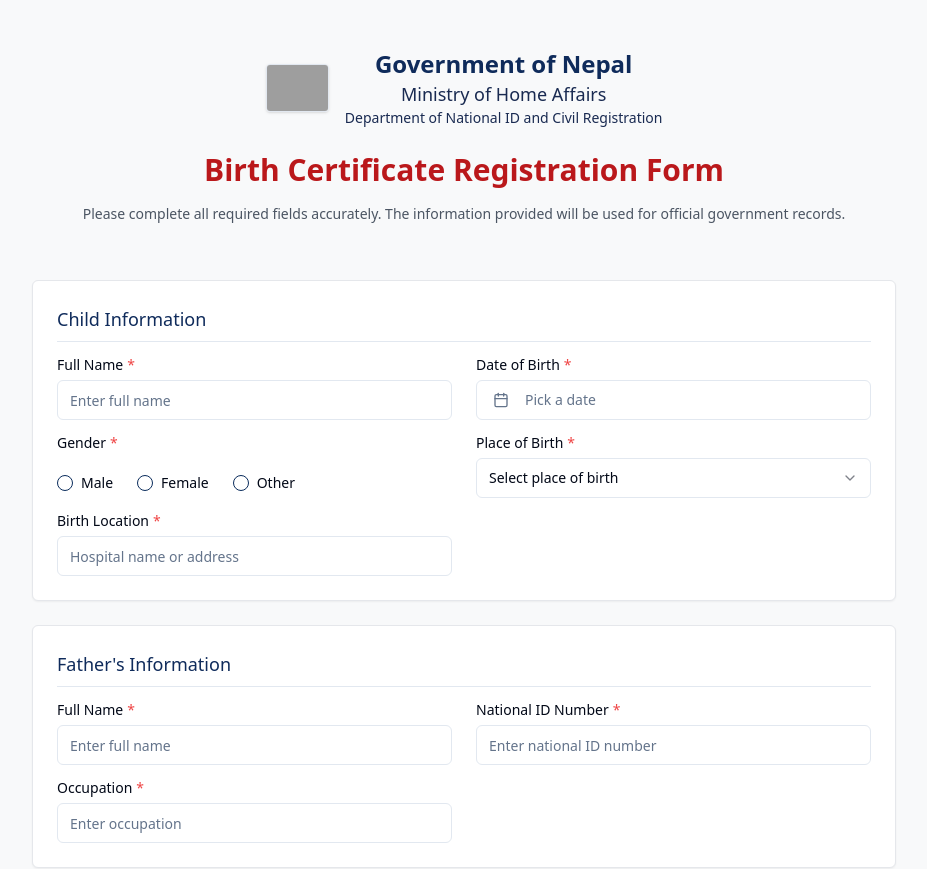
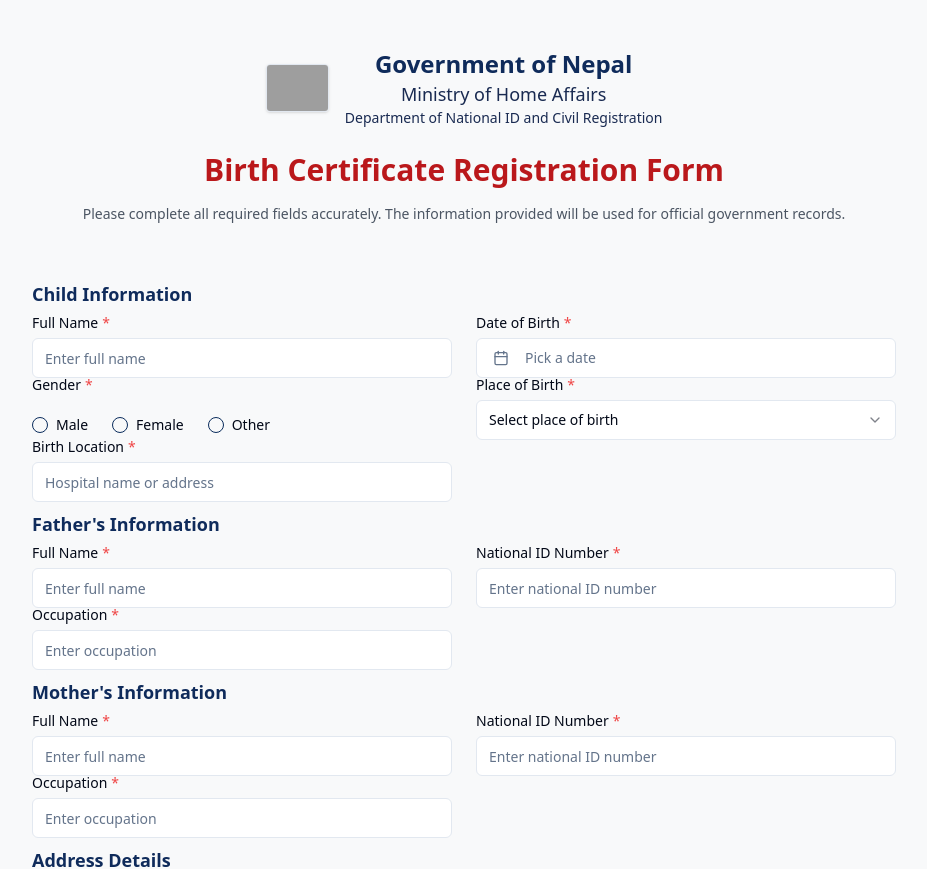
Before and after one commit to MaharjanNaffi/Janma_Darta, a React (Vite) app: page / in a window 1280 px wide. Shown: the top 869 px of the page, without its empty margins (176-1103 px from the left). Built offline with nearby package versions, Linux system fonts and the light colour scheme; grey boxes are pictures that could not be loaded.

Commit message:
Fix: Improve form section separation
Refactor the form to visually separate different information sections.

```diff
--- a/src/components/FormSection.tsx
+++ b/src/components/FormSection.tsx
@@ -10,9 +10,9 @@ interface FormSectionProps {
 
 const FormSection = ({ title, children, className }: FormSectionProps) => {
   return (
-    <div className={cn("border border-gray-200 rounded-md p-6 mb-6 bg-white shadow-sm", className)}>
-      <h2 className="text-lg font-medium text-[#0F2B5B] border-b pb-2 mb-4">{title}</h2>
-      <div className="space-y-4">
+    <div className={cn("mb-2", className)}>
+      <h2 className="text-lg font-semibold text-[#0F2B5B] mb-2">{title}</h2>
+      <div>
         {children}
       </div>
     </div>
--- a/src/pages/Index.tsx
+++ b/src/pages/Index.tsx
@@ -1,4 +1,3 @@
-
 import { useState } from "react";
 import { zodResolver } from "@hookform/resolvers/zod";
 import { useForm } from "react-hook-form";
@@ -90,8 +89,7 @@ const Index = () => {
       <div className="container max-w-4xl mx-auto px-4 py-6">
         <Header />
 
-        <form onSubmit={form.handleSubmit(onSubmit)} className="mt-8 space-y-6">
-          {/* Child Information Section */}
+        <form onSubmit={form.handleSubmit(onSubmit)} className="mt-8 space-y-2">
           <FormSection title="Child Information">
             <div className="grid md:grid-cols-2 gap-6">
               <FormField label="Full Name" htmlFor="childFullName" required>
@@ -200,7 +198,6 @@ const Index = () => {
             </div>
           </FormSection>
 
-          {/* Father's Information Section */}
           <FormSection title="Father's Information">
             <div className="grid md:grid-cols-2 gap-6">
               <FormField label="Full Name" htmlFor="fatherFullName" required>
@@ -243,7 +240,6 @@ const Index = () => {
             </div>
           </FormSection>
 
-          {/* Mother's Information Section */}
           <FormSection title="Mother's Information">
             <div className="grid md:grid-cols-2 gap-6">
               <FormField label="Full Name" htmlFor="motherFullName" required>
@@ -286,7 +282,6 @@ const Index = () => {
             </div>
           </FormSection>
 
-          {/* Address Details Section */}
           <FormSection title="Address Details">
             <FormField label="Permanent Address" htmlFor="permanentAddress" required>
               <Textarea
@@ -310,7 +305,6 @@ const Index = () => {
             </FormField>
           </FormSection>
 
-          {/* Declaration Section */}
           <FormSection title="Declaration and Submit" className="bg-white">
             <div className="flex items-start space-x-3 mb-6">
               <Checkbox
```
